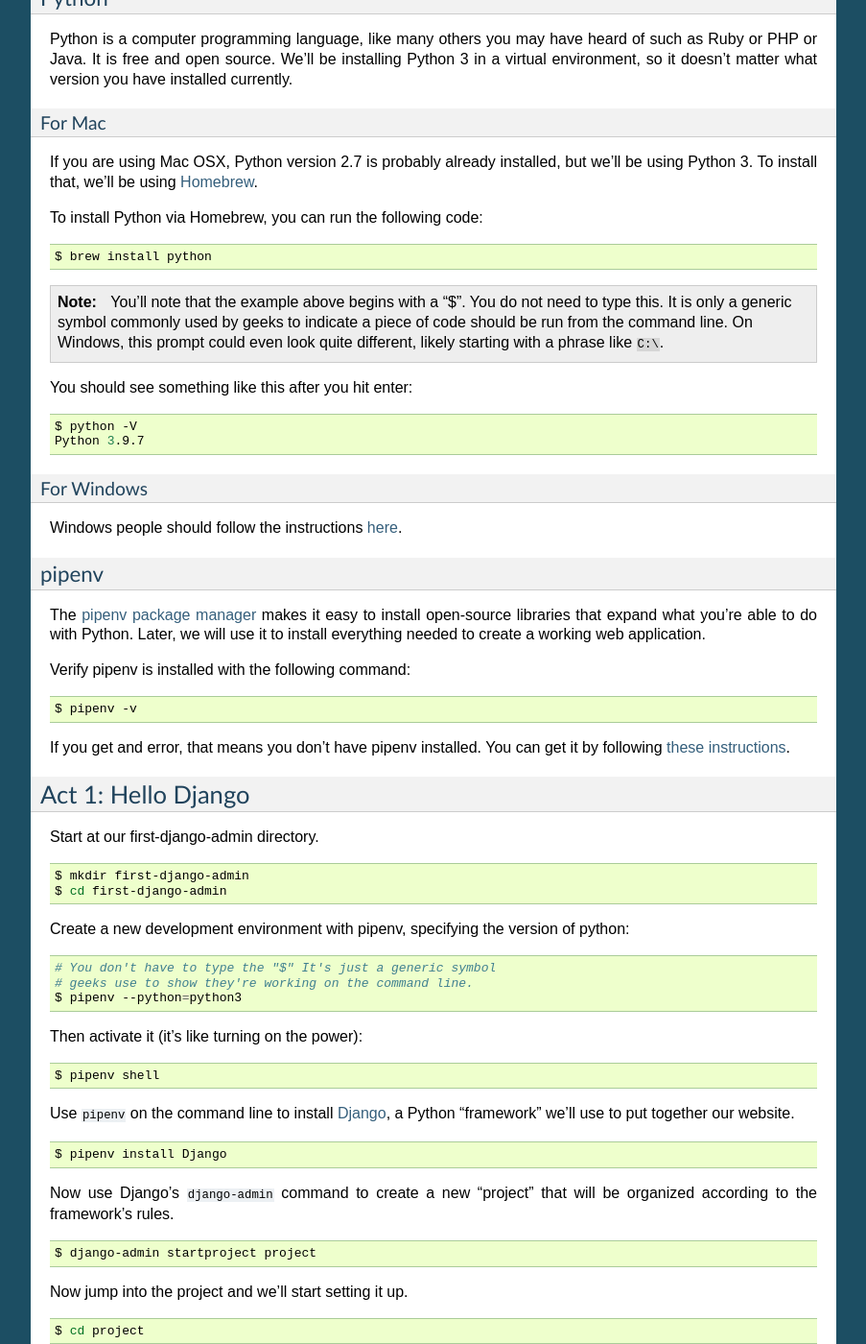
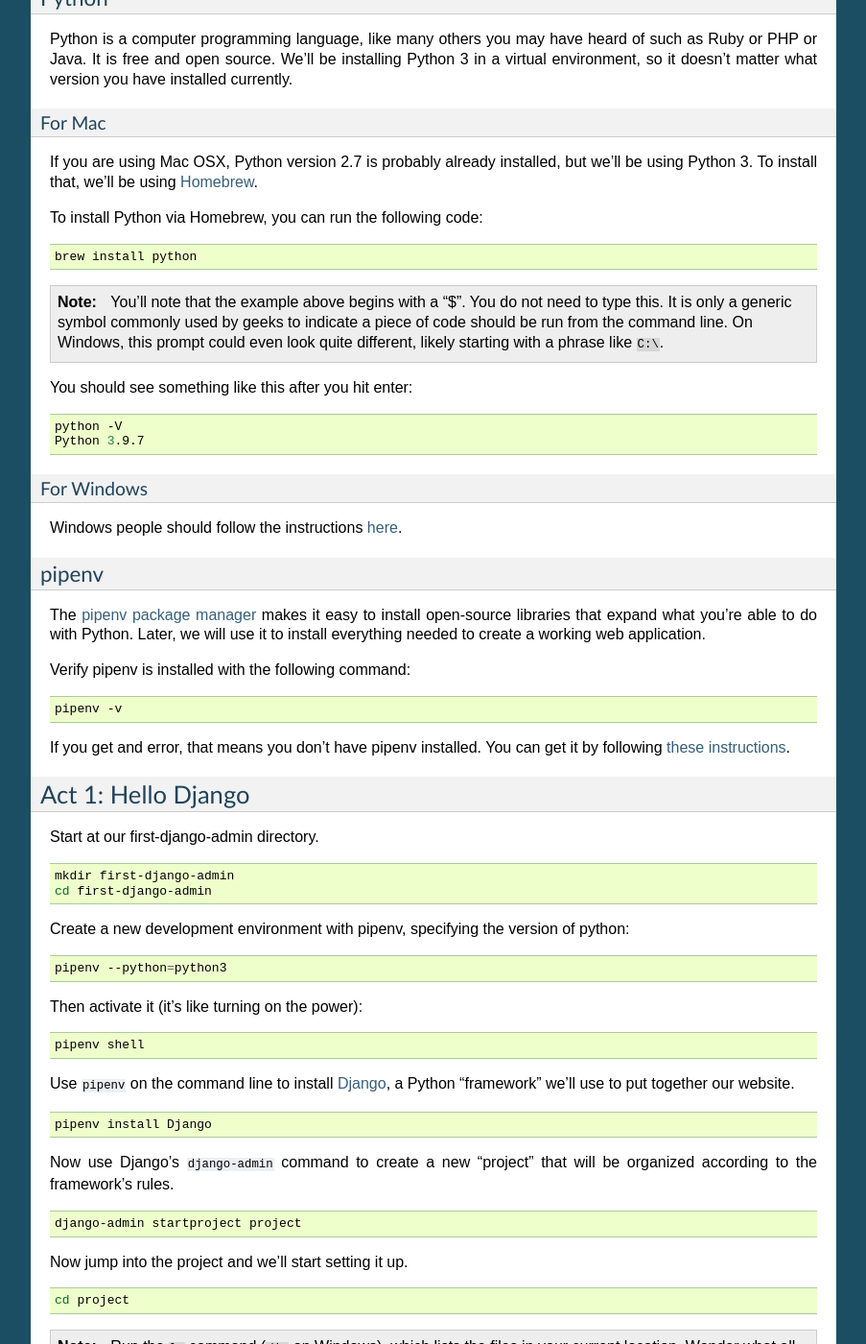
Before and after one commit to palewire/first-django-admin, a Sphinx documentation site: the page built from docs/index.rst, in a window 1280 px wide and 1400 px high, scrolled down 2098 px. Shown: the whole window at 96% size, without its empty margins (198-1101 px from the left). Built offline with Sphinx 7.4.7, drawn with Linux system fonts in a browser that asks for light colours; some of the changed text lies outside the part shown.

Commit message:
A little tidy

```diff
--- a/docs/index.rst
+++ b/docs/index.rst
@@ -94,7 +94,7 @@
 
 .. code-block:: bash
 
-    $ brew install python
+    brew install python
 
 .. note::
 
@@ -105,7 +105,7 @@
 
 .. code-block:: bash
 
-    $ python -V
+    python -V
     Python 3.9.7
 
 
@@ -125,7 +125,7 @@
 
 .. code-block:: bash
 
-    $ pipenv -v
+    pipenv -v
 
 If you get and error, that means you don't have pipenv installed. You can get it by following `these instructions <https://pipenv.pypa.io/en/latest/install/#pragmatic-installation-of-pipenv>`_.
 
@@ -136,22 +136,20 @@
 
 .. code-block:: bash
 
-    $ mkdir first-django-admin
-    $ cd first-django-admin
+    mkdir first-django-admin
+    cd first-django-admin
 
 Create a new development environment with pipenv, specifying the version of python:
 
 .. code-block:: bash
 
-    # You don't have to type the "$" It's just a generic symbol
-    # geeks use to show they're working on the command line.
-    $ pipenv --python=python3
+    pipenv --python=python3
 
 Then activate it (it's like turning on the power):
 
 .. code-block:: bash
 
-    $ pipenv shell
+    pipenv shell
 
 
 Use ``pipenv`` on the command line to install `Django <https://www.djangoproject.com/>`_, a Python "framework"
@@ -159,19 +157,19 @@
 
 .. code-block:: bash
 
-    $ pipenv install Django
+    pipenv install Django
 
 Now use Django's ``django-admin`` command to create a new "project" that will be organized according to the framework's rules.
 
 .. code-block:: bash
 
-    $ django-admin startproject project
+    django-admin startproject project
 
 Now jump into the project and we'll start setting it up.
 
 .. code-block:: bash
 
-    $ cd project
+    cd project
 
 .. note::
 
@@ -185,13 +183,13 @@
 
 .. code-block:: bash
 
-    $ python manage.py migrate
+    python manage.py migrate
 
 Fire up Django's built-in web server.
 
 .. code-block:: bash
 
-    $ python manage.py runserver
+    python manage.py runserver
 
 Visit `localhost:8000 <http://localhost:8000>`_ in your browser to see Django in action. Here's what you should see.
 
@@ -210,7 +208,7 @@
 
 .. code-block:: bash
 
-   $ python manage.py startapp academy
+   python manage.py startapp academy
 
 There should now be a new ``academy`` folder in your project. If you look inside you will see that Django created a series of files common to every app.
 
@@ -264,7 +262,7 @@
 
 Next, like any good database table, it needs some fields.
 
-If you open `the source CSV <https://github.com/dwillis/first-django-admin-umd/blob/master/project/academy_invites_2014.csv>`_, you will see that is has only two columns: name and branch.
+If you open `the source CSV <https://github.com/palewire/first-django-admin/blob/master/project/academy_invites_2014.csv>`_, you will see that is has only two columns: name and branch.
 
 Django has some `fancy tricks <https://docs.djangoproject.com/en/4.0/ref/models/fields/>`_ for defining fields depending on what kind of data they hold. Now we'll use the ``CharField`` to expand our models to hold the name and branch data from our source. It just so happens, that CharFields have a maximum length that must always be set. We're going to pick a couple big numbers for that.
 
@@ -416,13 +414,13 @@
 
 .. code-block:: bash
 
-    $ python manage.py makemigrations academy
+    python manage.py makemigrations academy
 
 Now run the ``migrate`` command to execute it.
 
 .. code-block:: bash
 
-    $ python manage.py migrate academy
+    python manage.py migrate academy
 
 That's it. You've made your database table.
 
@@ -438,18 +436,18 @@
 .. code-block:: bash
 
   # The -p flag here makes both new directories
-  $ mkdir -p academy/management/commands
+  mkdir -p academy/management/commands
   # This creates the empty files on Macs or in Linux
-  $ touch academy/management/__init__.py
-  $ touch academy/management/commands/__init__.py
+  touch academy/management/__init__.py
+  touch academy/management/commands/__init__.py
 
 From Windows something more like this:
 
 .. code-block:: bash
 
   # If you're in Windows create them with your text editor
-  $ start notepad++ academy/management/__init__.py
-  $ start notepad++ academy/management/commands/__init__.py
+  start notepad++ academy/management/__init__.py
+  start notepad++ academy/management/commands/__init__.py
 
 When you're done the app's directory should look something like this.
 
@@ -473,9 +471,9 @@
 .. code-block:: bash
 
   # Mac or Linux
-  $ touch academy/management/commands/loadacademycsv.py
+  touch academy/management/commands/loadacademycsv.py
   # Windows
-  $ start notepad++ academy/management/commands/loadacademycsv.py
+  start notepad++ academy/management/commands/loadacademycsv.py
 
 Open it up and paste in the skeleton common to all management commands.
 
@@ -492,9 +490,9 @@
 
 .. code-block:: bash
 
-  $ python manage.py loadacademycsv
+  python manage.py loadacademycsv
 
-Download `the source CSV file  <https://raw.githubusercontent.com/dwillis/first-django-admin-umd/master/project/academy_invites_2014.csv>`_ from GitHub and store it in your base directory next to ``manage.py``.
+Download `the source CSV file  <https://raw.githubusercontent.com/palewire/first-django-admin/master/project/academy_invites_2014.csv>`_ from GitHub and store it in your base directory next to ``manage.py``.
 
 Return to the management command and introduce Python's built-in `csv module <https://docs.python.org/3/library/csv.html>`_, which can read and files CSV files.
 
@@ -580,7 +578,7 @@
 
 .. code-block:: bash
 
-  $ python manage.py loadacademycsv
+  python manage.py loadacademycsv
 
 Import our model into the command and use it to save the CSV records to the database.
 
@@ -609,7 +607,7 @@
 
 .. code-block:: bash
 
-  $ python manage.py loadacademycsv
+  python manage.py loadacademycsv
 
 Act 4: Hello admin
 ------------------
@@ -618,13 +616,13 @@
 
 .. code-block:: bash
 
-    $ python manage.py createsuperuser
+    python manage.py createsuperuser
 
 Then fire up the Django test server.
 
 .. code-block:: bash
 
-    $ python manage.py runserver
+    python manage.py runserver
 
 And visit `localhost:8000/admin/ <http://localhost:8000/admin/>`_ and log in using the credentials you just created.
 
@@ -736,16 +734,16 @@
 
 .. code-block:: bash
 
-      $ python manage.py runserver 0.0.0.0:8000
+    python manage.py runserver 0.0.0.0:8000
 
 Now all you need to do is find your computer's IP address and others in your office will soon be able to access it. The method varies depending on your operating system. Good instructions are `available here <http://home.huck.psu.edu/it/how-to/how-to-ip-address>`_. Though it mostly boils down to opening a new command line terminal and typing in one of the following.
 
 .. code-block:: bash
 
   # In OSX or Linux
-  $ ifconfig
+  ifconfig
   # In Windows
-  $ ipconfig
+  ipconfig
 
 Then within the code that comes out you'll see a series of numbers formatted something like 172.19.131.101 after a label like "inet" or "IPv4 Address".
 
@@ -826,7 +824,7 @@
 
 .. code-block:: bash
 
-  $ python manage.py runserver
+  python manage.py runserver
 
 Now go to `http://localhost:8000/admin/ <http://localhost:8000/admin/>`_ and click on 'Invites.' You should see this:
 
@@ -839,16 +837,16 @@
 .. code-block:: bash
 
   # Create a migration
-  $ python manage.py makemigrations academy
+  python manage.py makemigrations academy
 
 This creates a file that says we want to add a reporter field to our database.  Let's check to see what we did. List the contents of ``academy/migrations/``
 
 .. code-block:: bash
 
   # In OSX or Linux
-  $ ls academy/migrations/
+  ls academy/migrations/
   # In Windows
-  $ dir academy/migrations
+  dir academy/migrations
 
 You should see that there are two migration files there: ``0001_initial.py`` and ``0002_invite_reporter.py``. When you created your table before, you ran the ``makemigrations`` command as well, which created the initial file. Every time you make a migration, Django will add another file to this folder.
 
@@ -861,7 +859,7 @@
 .. code-block:: bash
 
   # Actually apply the migrations
-  $ python manage.py migrate academy
+  python manage.py migrate academy
 
 Excellent. Run your server and check out an invite now. You should see a dropdown like this:
 
@@ -937,9 +935,9 @@
 .. code-block:: bash
 
   # Mac or Linux
-  $ touch academy/management/commands/dumpacademycsv.py
+  touch academy/management/commands/dumpacademycsv.py
   # Windows
-  $ start notepad++ academy/management/commands/dumpacademycsv.py
+  start notepad++ academy/management/commands/dumpacademycsv.py
 
 Open it up and paste in the barebones of a management command.
 
@@ -973,7 +971,7 @@
 
 .. code-block:: python
 
-  $ python manage.py dumpacademycsv
+  python manage.py dumpacademycsv
 
 Now introduce the csv module to output those rows to a new file.
 
@@ -1002,6 +1000,6 @@
 
 .. code-block:: python
 
-  $ python manage.py dumpacademycsv
+  python manage.py dumpacademycsv
 
 Now open up ``dump.csv`` in your base directory and your export should be good to go.
```
Also changed, not shown: README.md (+2 -2 lines).
